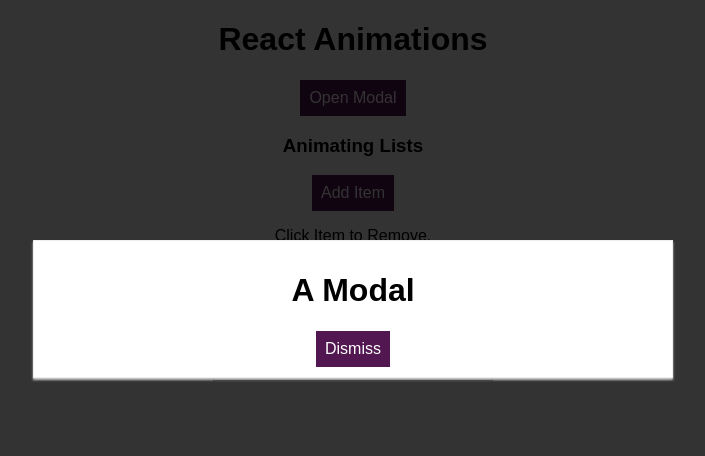
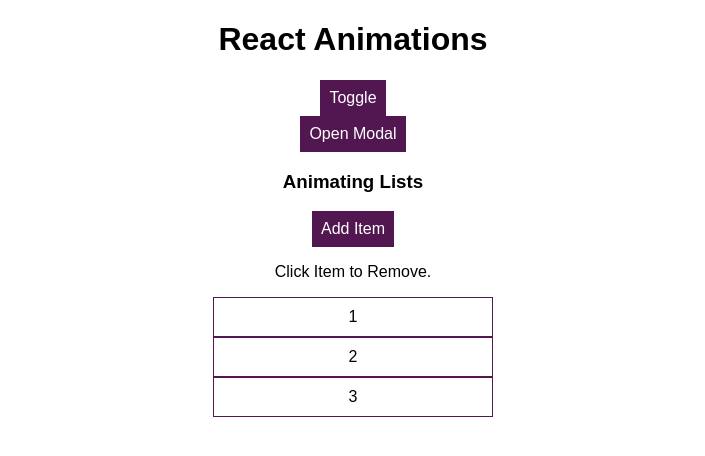
Before and after one commit to daphneruth/animating-react-apps, a React (Create React App) app: page / in a window 1280 px wide. Shown: the top 456 px of the page, without its empty margins (287-992 px from the left). Built offline with nearby package versions, Linux system fonts and the light colour scheme.

Commit message:
using Transition and its states

```diff
--- a/src/App.js
+++ b/src/App.js
@@ -1,4 +1,5 @@
 import React, { Component } from "react";
+import Transition from "react-transition-group/Transition";
 
 import "./App.css";
 import Modal from "./components/Modal/Modal";
@@ -7,25 +8,57 @@
 
 class App extends Component {
   state = {
-    modalIsOpen: false
-  }
+    modalIsOpen: false,
+    showBlock: false
+  };
 
   showModal = () => {
     this.setState({ modalIsOpen: true });
   };
 
   closeModal = () => {
-    this.setState({modalIsOpen: false});
-  }
-
+    this.setState({ modalIsOpen: false });
+  };
 
   render() {
     return (
       <div className="App">
         <h1>React Animations</h1>
-        <Modal show={this.state.modalIsOpen} closed={this.closeModal}/>
-        <Backdrop show={this.state.modalIsOpen} />
-        <button className="Button">Open Modal</button>
+        <button
+          className="Button"
+          onClick={() =>
+            this.setState(prevState => ({ showBlock: !prevState.showBlock }))}
+        >
+          Toggle
+        </button>
+        <br />
+        <Transition
+          in={this.state.showBlock}
+          timeout={1000}
+          mountOnEnter
+          unmountOnExit>
+          {state => (
+            <div
+              style={{
+                backgroundColor: "red",
+                width: 100,
+                height: 100,
+                margin: "auto",
+                transition: 'opacity 1s ease-out',
+                opacity: state === 'exiting' ? 0 : 1
+              }}
+            />
+          )}
+        </Transition>
+        {this.state.modalIsOpen ? (
+          <Modal show={this.state.modalIsOpen} closed={this.closeModal} />
+        ) : null}
+        {this.state.modalIsOpen ? (
+          <Backdrop show={this.state.modalIsOpen} />
+        ) : null}
+        <button className="Button" onClick={this.showModal}>
+          Open Modal
+        </button>
         <h3>Animating Lists</h3>
         <List />
       </div>
```
